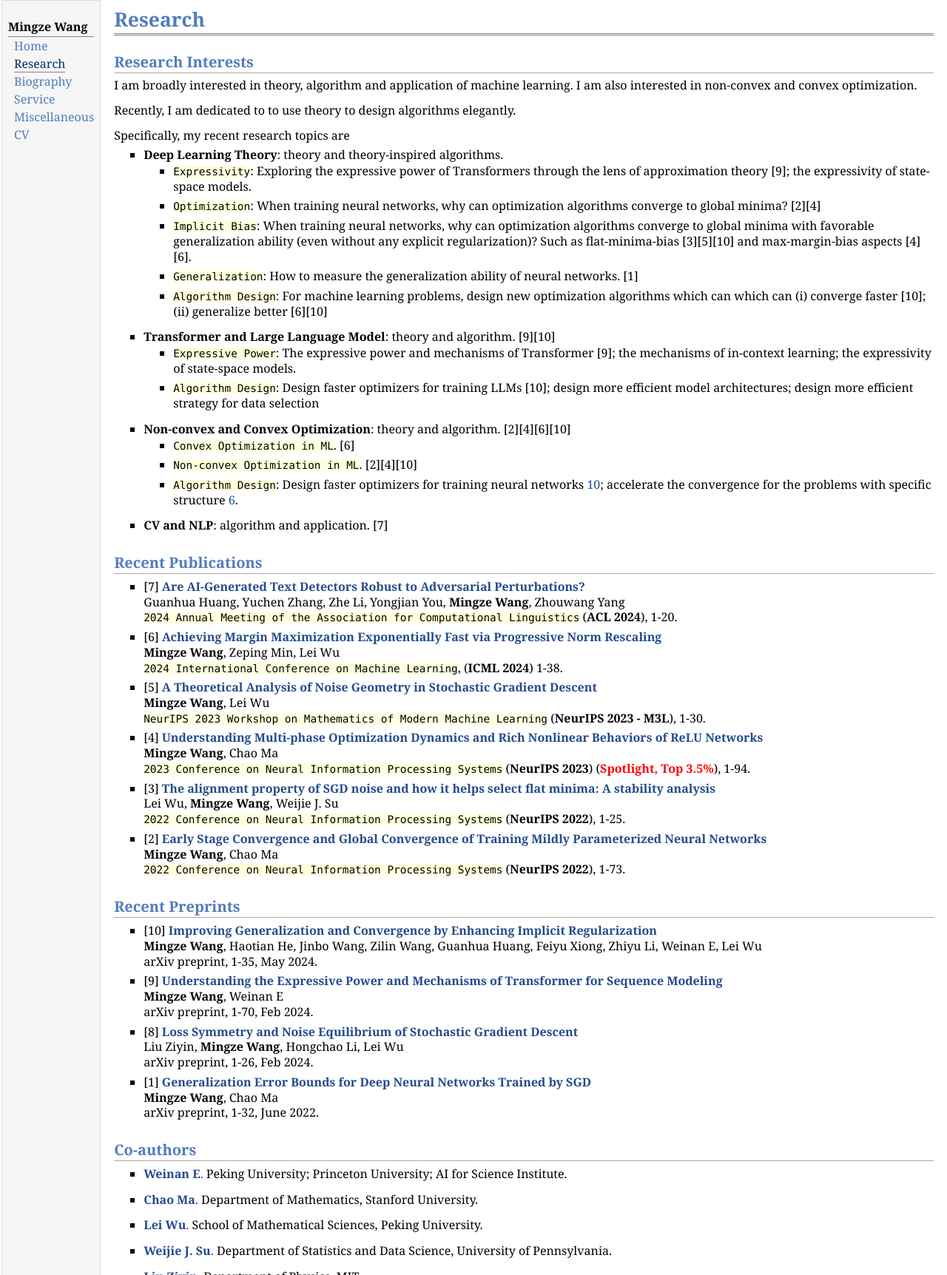
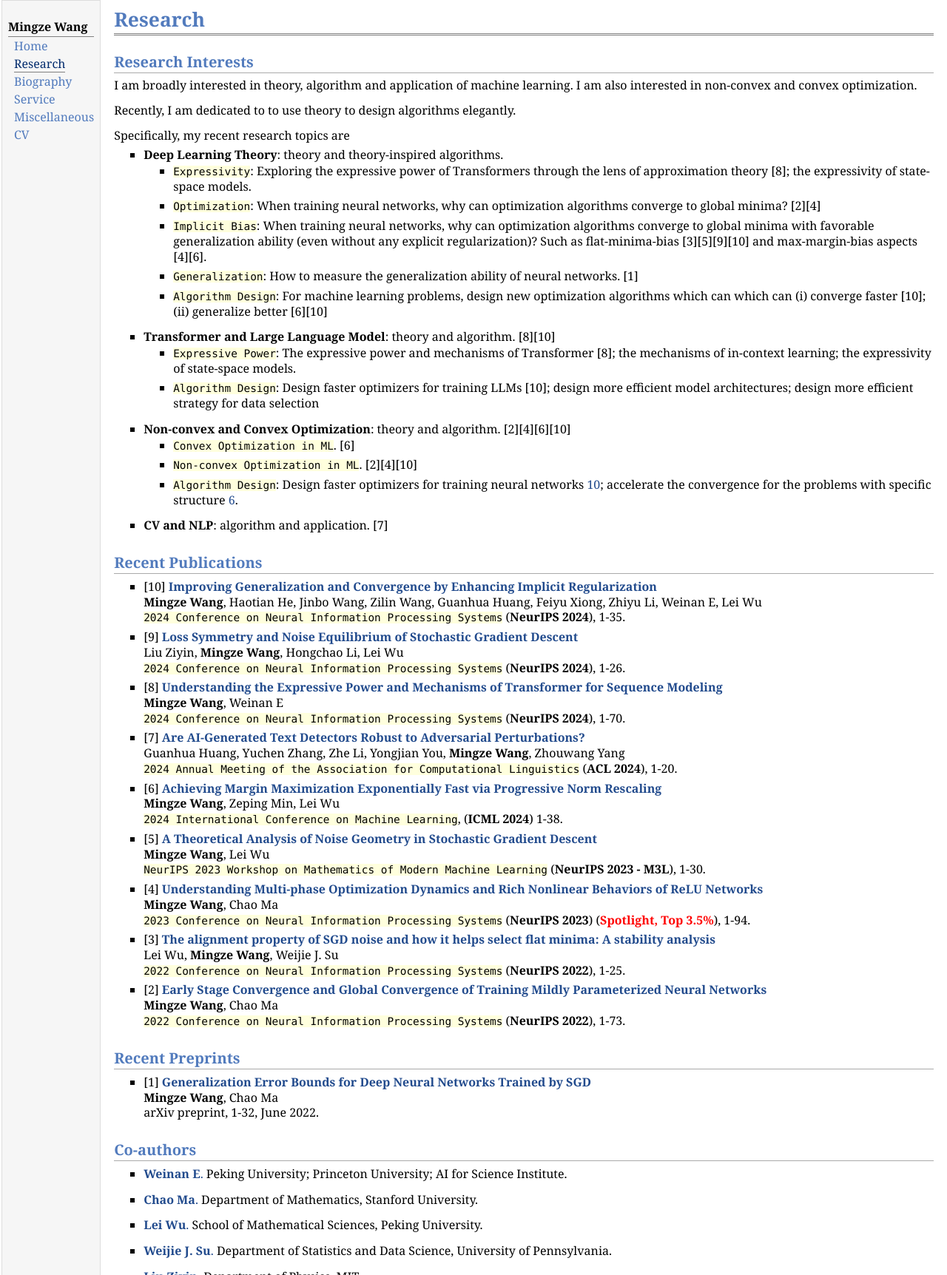
Before and after one commit to wmz9/wmz9.github.io, a plain HTML site: page research.html in a window 1280 px wide. Shown: the part 2-1726 px from the top of the page at 74% size. Drawn offline with Linux system fonts and the light colour scheme.

Commit message:
20240926

```diff
--- a/research.html
+++ b/research.html
@@ -31,20 +31,20 @@
 <ul>
 <li><p><b>Deep Learning Theory</b>: theory and theory-inspired algorithms.</p>
 <ul>
-<li><p><tt>Expressivity</tt>: Exploring the expressive power of Transformers through the lens of approximation theory [9]; the expressivity of state-space models.</p>
+<li><p><tt>Expressivity</tt>: Exploring the expressive power of Transformers through the lens of approximation theory [8]; the expressivity of state-space models.</p>
 </li>
 <li><p><tt>Optimization</tt>: When training neural networks, why can optimization algorithms converge to global minima? [2][4]</p>
 </li>
-<li><p><tt>Implicit Bias</tt>: When training neural networks, why can optimization algorithms converge to global minima with favorable generalization ability (even without any explicit regularization)? Such as flat-minima-bias [3][5][10] and max-margin-bias aspects [4][6].</p>
+<li><p><tt>Implicit Bias</tt>: When training neural networks, why can optimization algorithms converge to global minima with favorable generalization ability (even without any explicit regularization)? Such as flat-minima-bias [3][5][9][10] and max-margin-bias aspects [4][6].</p>
 </li>
 <li><p><tt>Generalization</tt>: How to measure the generalization ability of neural networks. [1]</p>
 </li>
 <li><p><tt>Algorithm Design</tt>: For machine learning problems, design new optimization algorithms which can which can (i) converge faster [10]; (ii) generalize better [6][10]</p>
 </li></ul>
 </li>
-<li><p><b>Transformer and Large Language Model</b>: theory and algorithm. [9][10]</p>
+<li><p><b>Transformer and Large Language Model</b>: theory and algorithm. [8][10]</p>
 <ul>
-<li><p><tt>Expressive Power</tt>: The expressive power and mechanisms of Transformer [9]; the mechanisms of in-context learning; the expressivity of state-space models.</p>
+<li><p><tt>Expressive Power</tt>: The expressive power and mechanisms of Transformer [8]; the mechanisms of in-context learning; the expressivity of state-space models.</p>
 </li>
 <li><p><tt>Algorithm Design</tt>: Design faster optimizers for training LLMs [10]; design more efficient model architectures; design more efficient strategy for data selection</p>
 </li></ul>
@@ -63,6 +63,18 @@
 </ul>
 <h2>Recent Publications</h2>
 <ul>
+<li><p>[10] <a href="https://arxiv.org/abs/2405.20763"><b>Improving Generalization and Convergence by Enhancing Implicit Regularization</b></a> <br />
+<b>Mingze Wang</b>, Haotian He, Jinbo Wang, Zilin Wang, Guanhua Huang, Feiyu Xiong, Zhiyu Li, Weinan E, Lei Wu <br />
+<tt>2024 Conference on Neural Information Processing Systems</tt> (<b>NeurIPS 2024</b>), 1-35.</p>
+</li>
+<li><p>[9] <a href="https://arxiv.org/abs/2402.07193"><b>Loss Symmetry and Noise Equilibrium of Stochastic Gradient Descent</b></a> <br />
+Liu Ziyin, <b>Mingze Wang</b>, Hongchao Li, Lei Wu <br />
+<tt>2024 Conference on Neural Information Processing Systems</tt> (<b>NeurIPS 2024</b>), 1-26.</p>
+</li>
+<li><p>[8] <a href="https://arxiv.org/abs/2402.00522"><b>Understanding the Expressive Power and Mechanisms of Transformer for Sequence Modeling</b></a> <br />
+<b>Mingze Wang</b>, Weinan E <br />
+<tt>2024 Conference on Neural Information Processing Systems</tt> (<b>NeurIPS 2024</b>), 1-70.</p>
+</li>
 <li><p>[7] <a href="https://arxiv.org/abs/2406.01179"><b>Are AI-Generated Text Detectors Robust to Adversarial Perturbations?</b></a> <br />
 Guanhua Huang, Yuchen Zhang, Zhe Li, Yongjian You, <b>Mingze Wang</b>, Zhouwang Yang<br />
 <tt>2024 Annual Meeting of the Association for Computational Linguistics</tt> (<b>ACL 2024</b>), 1-20. </p>
@@ -90,18 +102,6 @@ Lei Wu, <b>Mingze Wang</b>, Weijie J. Su<br />
 </ul>
 <h2>Recent Preprints</h2>
 <ul>
-<li><p>[10] <a href="https://arxiv.org/abs/2405.20763"><b>Improving Generalization and Convergence by Enhancing Implicit Regularization</b></a> <br />
-<b>Mingze Wang</b>, Haotian He, Jinbo Wang, Zilin Wang, Guanhua Huang, Feiyu Xiong, Zhiyu Li, Weinan E, Lei Wu <br />
-arXiv preprint, 1-35, May 2024.</p>
-</li>
-<li><p>[9] <a href="https://arxiv.org/abs/2402.00522"><b>Understanding the Expressive Power and Mechanisms of Transformer for Sequence Modeling</b></a> <br />
-<b>Mingze Wang</b>, Weinan E<br />
-arXiv preprint, 1-70, Feb 2024.</p>
-</li>
-<li><p>[8] <a href="https://arxiv.org/abs/2402.07193"><b>Loss Symmetry and Noise Equilibrium of Stochastic Gradient Descent</b></a> <br />
-Liu Ziyin, <b>Mingze Wang</b>, Hongchao Li, Lei Wu <br />
-arXiv preprint, 1-26, Feb 2024.</p>
-</li>
 <li><p>[1] <a href="https://arxiv.org/abs/2206.03299"><b>Generalization Error Bounds for Deep Neural Networks Trained by SGD</b></a> <br />
 <b>Mingze Wang</b>, Chao Ma<br />
 arXiv preprint, 1-32, June 2022.</p>
```
Also changed, not shown: MENU.html (+1 -1 lines), biography.html (+1 -1 lines), index.html (+14 -14 lines), 6 other files.
